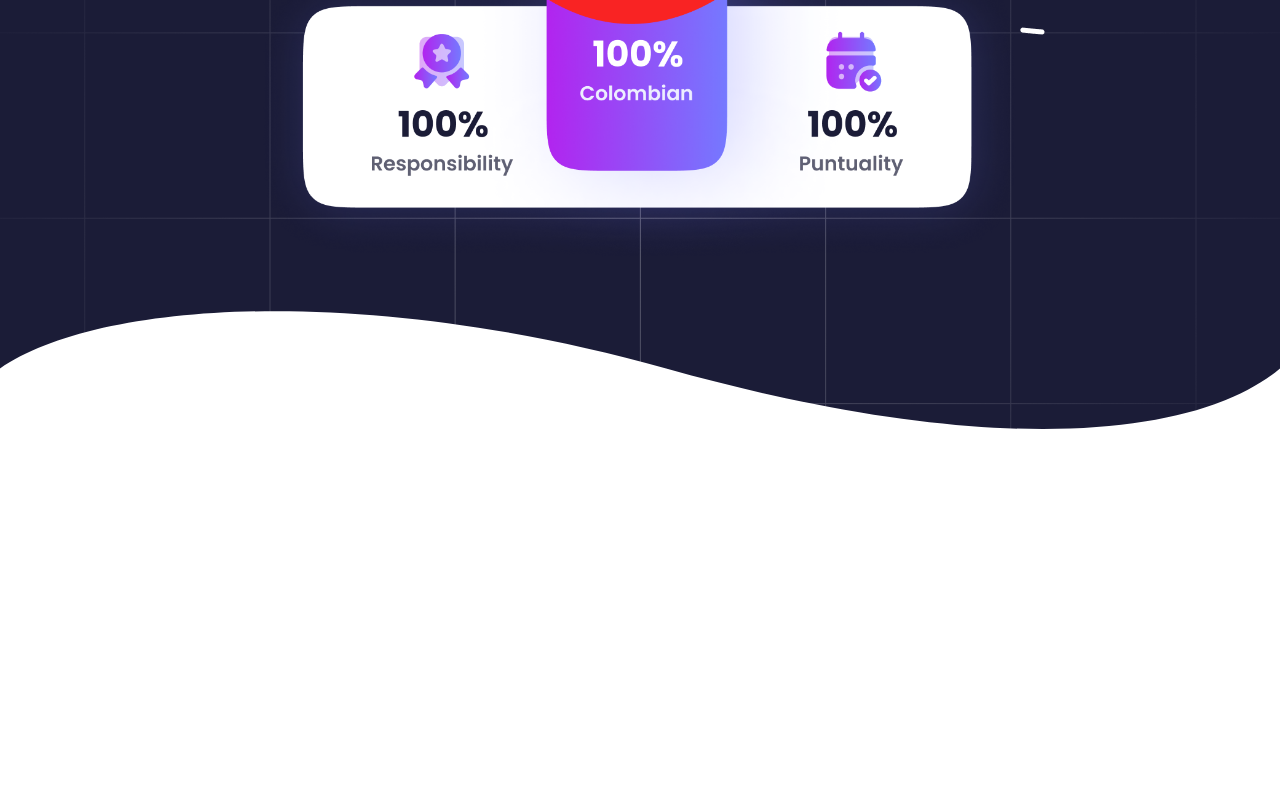
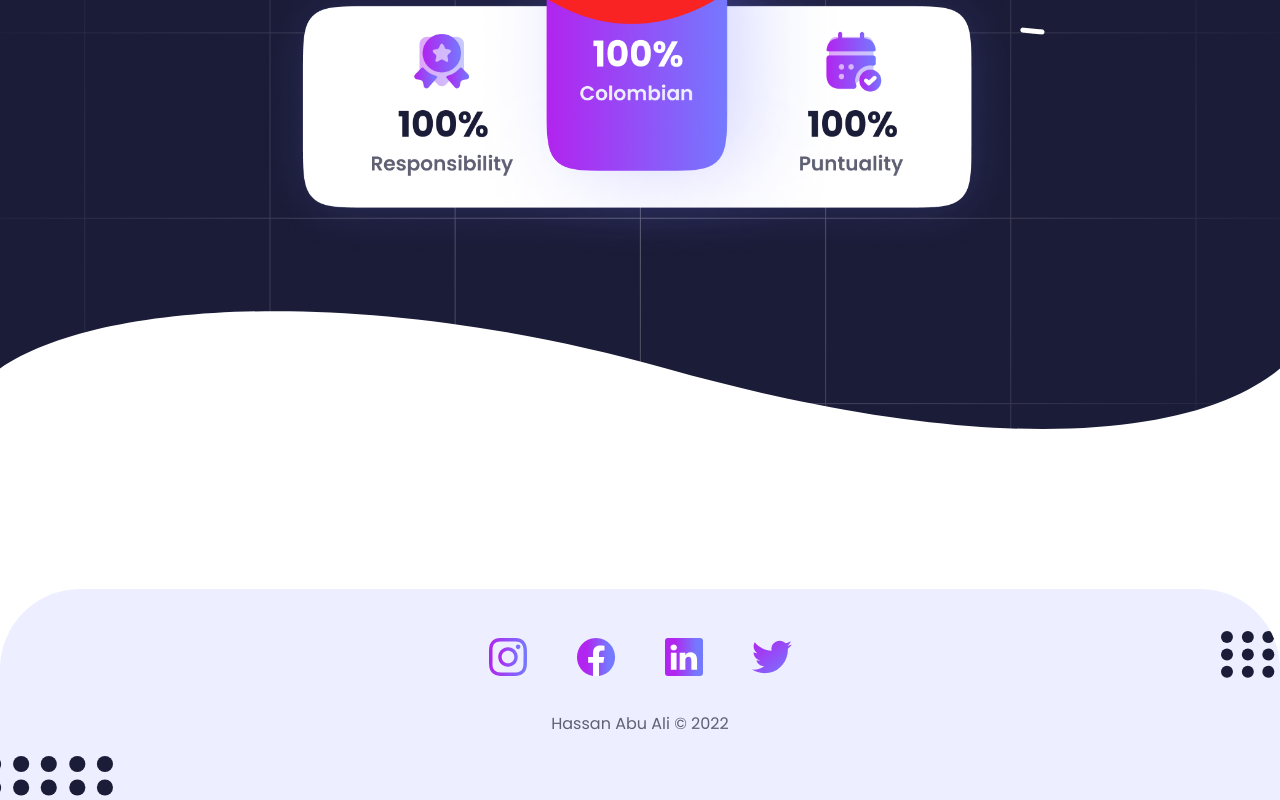
Before and after one commit to AhmedAdel700/5D, a React (Vite) app: page / in a window 1280 px wide. Shown: the part 2139-2939 px from the top of the page. Before the commit the page ends 2664 px from the top, so only its background shows below. Built offline with nearby package versions, Linux system fonts and the light colour scheme; the HTML template or start-up script is replaced by a standard one.

Commit message:
added the footer section

```diff
--- a/src/App.jsx
+++ b/src/App.jsx
@@ -1,5 +1,6 @@
 import "./App.css";
 import About from "./components/about/About";
+import Footer from "./components/footer/Footer";
 import Header from "./components/header/Header";
 import Home from "./components/home/Home";
 import Skills from "./components/skills/Skills";
@@ -11,6 +12,7 @@ export default function App() {
       <Home />
       <Skills />
       <About />
+      <Footer />
     </>
   );
 }
--- a/src/components/about/about.css
+++ b/src/components/about/about.css
@@ -50,11 +50,12 @@
   top: 8%;
 }
 
-
 @media (max-width: 1050px) {
   .about .group {
     top: 480px;
     left: 50%;
+    width: 770px;
+    height: 770px;
   }
 
   .about .group::before {
--- /dev/null
+++ b/src/components/footer/Footer.jsx
@@ -0,0 +1,25 @@
+import FacebookIcon from "./icons/FaceBookIcon";
+import "./footer.css";
+import InstagramIcon from "./icons/InstagramIcon";
+import LinkedInIcon from "./icons/LinkedInIcon";
+import TwitterIcon from "./icons/TwitterIcon";
+import Dots1 from "./dots/Dots1";
+import Dots2 from "./dots/Dots2";
+export default function Footer() {
+  return (
+    <>
+      <div className="footer">
+        <div className="icons">
+          <InstagramIcon />
+          <FacebookIcon />
+          <LinkedInIcon />
+          <TwitterIcon />
+        </div>
+        <p style={{ color: "#5F6073" }}>Hassan Abu Ali © 2022</p>
+
+        <Dots1 className="footer-dots1" />
+        <Dots2 className="footer-dots2" />
+      </div>
+    </>
+  );
+}
--- /dev/null
+++ b/src/components/footer/dots/Dots1.jsx
@@ -0,0 +1,21 @@
+const Dots1 = (props) => (
+  <svg
+    xmlns="http://www.w3.org/2000/svg"
+    width={113}
+    height={44}
+    fill="none"
+    {...props}
+  >
+    <circle cx={-6.942} cy={8.058} r={8.058} fill="#1B1C37" />
+    <circle cx={21.144} cy={8.058} r={8.058} fill="#1B1C37" />
+    <circle cx={48.77} cy={8.058} r={8.058} fill="#1B1C37" />
+    <circle cx={77.317} cy={8.058} r={8.058} fill="#1B1C37" />
+    <circle cx={104.942} cy={8.058} r={8.058} fill="#1B1C37" />
+    <circle cx={-6.942} cy={31.54} r={8.058} fill="#1B1C37" />
+    <circle cx={21.144} cy={31.54} r={8.058} fill="#1B1C37" />
+    <circle cx={48.77} cy={31.54} r={8.058} fill="#1B1C37" />
+    <circle cx={77.317} cy={31.54} r={8.058} fill="#1B1C37" />
+    <circle cx={104.942} cy={31.54} r={8.058} fill="#1B1C37" />
+  </svg>
+);
+export default Dots1;
--- /dev/null
+++ b/src/components/footer/dots/Dots2.jsx
@@ -0,0 +1,20 @@
+const Dots2 = (props) => (
+  <svg
+    xmlns="http://www.w3.org/2000/svg"
+    width={59}
+    height={47}
+    fill="none"
+    {...props}
+  >
+    <circle cx={5.98} cy={5.98} r={5.98} fill="#1B1C37" />
+    <circle cx={26.826} cy={5.98} r={5.98} fill="#1B1C37" />
+    <circle cx={47.329} cy={5.98} r={5.98} fill="#1B1C37" />
+    <circle cx={5.98} cy={23.408} r={5.98} fill="#1B1C37" />
+    <circle cx={26.826} cy={23.408} r={5.98} fill="#1B1C37" />
+    <circle cx={47.329} cy={23.408} r={5.98} fill="#1B1C37" />
+    <circle cx={5.98} cy={40.836} r={5.98} fill="#1B1C37" />
+    <circle cx={26.826} cy={40.836} r={5.98} fill="#1B1C37" />
+    <circle cx={47.329} cy={40.836} r={5.98} fill="#1B1C37" />
+  </svg>
+);
+export default Dots2;
--- /dev/null
+++ b/src/components/footer/footer.css
@@ -0,0 +1,45 @@
+.footer {
+  width: 100%;
+  height: 100%;
+  background-color: #edeeff;
+  border-top-left-radius: 5rem;
+  border-top-right-radius: 5rem;
+  padding: 3rem;
+  margin: 10rem 0 0;
+  display: flex;
+  justify-content: center;
+  align-items: center;
+  flex-direction: column;
+  gap: 2.2rem;
+  position: relative;
+  overflow: hidden;
+}
+
+.footer .icons > * {
+  margin: 0 1.5rem;
+  cursor: pointer;
+}
+
+@media (max-width: 767px) {
+  .footer .icons > * {
+    margin: 0 0.8rem;
+  }
+}
+
+@media (max-width: 350px) {
+  .footer .icons > * {
+    margin: 0 0.6rem;
+  }
+}
+
+.footer .footer-dots1 {
+  position: absolute;
+  left: 0;
+  bottom: 0;
+}
+
+.footer .footer-dots2 {
+  position: absolute;
+  right: 0;
+  top: 20%;
+}
--- /dev/null
+++ b/src/components/footer/icons/FaceBookIcon.jsx
@@ -0,0 +1,32 @@
+const Icon = (props) => (
+  <svg
+    xmlns="http://www.w3.org/2000/svg"
+    width={40}
+    height={40}
+    fill="none"
+    {...props}
+  >
+    <path
+      fill="url(#a)"
+      d="M20 1c-23.557.69-25.96 33.745-2.984 38h5.968C45.964 34.741 43.552 1.688 20 1"
+    />
+    <path
+      fill="#fff"
+      d="M22.984 25.642h4.45l.847-5.526h-5.297V16.53c0-1.512.74-2.985 3.112-2.985h2.409V8.84c-5.158-.929-11.354-.646-11.489 7.064v4.212h-4.85v5.526h4.85V39h5.968z"
+    />
+    <defs>
+      <linearGradient
+        id="a"
+        x1={1}
+        x2={39}
+        y1={20}
+        y2={20}
+        gradientUnits="userSpaceOnUse"
+      >
+        <stop stopColor="#B224EF" />
+        <stop offset={1} stopColor="#7579FF" />
+      </linearGradient>
+    </defs>
+  </svg>
+);
+export default Icon;
--- /dev/null
+++ b/src/components/footer/icons/InstagramIcon.jsx
@@ -0,0 +1,43 @@
+const Icon = (props) => (
+  <svg
+    xmlns="http://www.w3.org/2000/svg"
+    width={40}
+    height={40}
+    fill="none"
+    {...props}
+  >
+    <path
+      fill="url(#a)"
+      d="M30.14 7.58c-3.04.093-3.038 4.466 0 4.559 3.04-.093 3.04-4.467 0-4.56M20 10.219c-5.388 0-9.756 4.379-9.756 9.781.514 12.975 19 12.971 19.511 0 0-5.402-4.367-9.781-9.755-9.781m0 16.13c-3.497 0-6.332-2.843-6.332-6.349C14 11.578 26 11.58 26.333 20c0 3.507-2.836 6.35-6.333 6.35"
+    />
+    <path
+      fill="url(#b)"
+      d="M38.883 12.167c-.14-6.667-4.382-10.91-11.05-11.05-1.602-.155-14.063-.157-15.666 0-6.667.14-10.91 4.382-11.05 11.05-.155 1.6-.158 14.065 0 15.666.124 6.645 4.404 10.926 11.05 11.05 1.601.156 14.063.156 15.665 0 2.022-.092 3.404-.413 4.612-.883 4.235-1.691 6.304-5.454 6.44-10.167.154-1.602.156-14.063 0-15.666M27.676 35.464c-1.575.15-13.776.153-15.353 0-1.852-.085-2.858-.394-3.527-.654-5.78-2.681-3.988-8.102-4.26-15.544.006-1.728-.004-5.214 0-6.942.23-5.153 2.658-7.539 7.787-7.788 1.578-.15 13.775-.152 15.353 0 5.155.231 7.538 2.658 7.788 7.787.102 1.232.176 7.955 0 11.357.19 6.39-.102 11.409-7.788 11.784"
+    />
+    <defs>
+      <linearGradient
+        id="a"
+        x1={10.244}
+        x2={32.42}
+        y1={18.655}
+        y2={18.655}
+        gradientUnits="userSpaceOnUse"
+      >
+        <stop stopColor="#B224EF" />
+        <stop offset={1} stopColor="#7579FF" />
+      </linearGradient>
+      <linearGradient
+        id="b"
+        x1={1}
+        x2={39}
+        y1={20}
+        y2={20}
+        gradientUnits="userSpaceOnUse"
+      >
+        <stop stopColor="#B224EF" />
+        <stop offset={1} stopColor="#7579FF" />
+      </linearGradient>
+    </defs>
+  </svg>
+);
+export default Icon;
--- /dev/null
+++ b/src/components/footer/icons/LinkedInIcon.jsx
@@ -0,0 +1,32 @@
+const Icon = (props) => (
+  <svg
+    xmlns="http://www.w3.org/2000/svg"
+    width={40}
+    height={40}
+    fill="none"
+    {...props}
+  >
+    <path
+      fill="url(#a)"
+      d="M36.192 1.005c-5.845-.016-27.401.011-32.384 0C2.258 1.005 1 2.225 1 3.727v32.552C1 37.782 2.258 39 3.808 39h32.384C37.742 39 39 37.782 39 36.279V3.727c0-1.502-1.257-2.722-2.808-2.722"
+    />
+    <path
+      fill="#fff"
+      d="M21.381 32.802V23.25c-.055-1.755.994-3.393 3.105-3.466 2.057 0 2.88 1.568 2.88 3.868v9.15h5.686v-9.808c0-5.254-2.805-7.699-6.546-7.699-3.067 0-4.414 1.714-5.163 2.882l.038-2.48h-5.685c.074 1.605 0 17.105 0 17.105zm-8.833-7.418v-9.688H6.862v17.106h5.686c0-1.796.002-5.647 0-7.418M9.706 13.362c1.982 0 3.217-1.314 3.217-2.955-.017-3.959-6.402-3.915-6.397 0-.004 1.653 1.264 2.975 3.18 2.955"
+    />
+    <defs>
+      <linearGradient
+        id="a"
+        x1={1}
+        x2={39}
+        y1={20}
+        y2={20}
+        gradientUnits="userSpaceOnUse"
+      >
+        <stop stopColor="#B224EF" />
+        <stop offset={1} stopColor="#7579FF" />
+      </linearGradient>
+    </defs>
+  </svg>
+);
+export default Icon;
--- /dev/null
+++ b/src/components/footer/icons/TwitterIcon.jsx
@@ -0,0 +1,22 @@
+const TwitterIcon = () => (
+  <svg
+    width="40"
+    height="40"
+    viewBox="0 0 24 24"
+    fill="none"
+    xmlns="http://www.w3.org/2000/svg"
+  >
+    <defs>
+      <linearGradient id="gradTwitter" x1="0%" y1="0%" x2="100%" y2="100%">
+        <stop offset="0%" stopColor="#B224EF" stopOpacity="1" />
+        <stop offset="100%" stopColor="#7579FF" stopOpacity="1" />
+      </linearGradient>
+    </defs>
+    <path
+      fill="url(#gradTwitter)"
+      d="M23.954 4.569c-.885.392-1.83.656-2.825.775 1.014-.608 1.794-1.572 2.163-2.723-.951.555-2.005.959-3.127 1.177-.897-.959-2.173-1.555-3.594-1.555-2.719 0-4.924 2.204-4.924 4.924 0 .386.045.762.127 1.124-4.092-.205-7.719-2.165-10.148-5.144-.424.729-.666 1.572-.666 2.475 0 1.71.87 3.214 2.191 4.099-.807-.026-1.566-.248-2.228-.616v.061c0 2.385 1.693 4.374 3.946 4.827-.413.111-.849.171-1.296.171-.314 0-.623-.03-.924-.086.631 1.953 2.445 3.376 4.6 3.415-1.684 1.319-3.808 2.105-6.115 2.105-.398 0-.79-.023-1.175-.069 2.179 1.397 4.768 2.213 7.548 2.213 9.056 0 14.004-7.5 14.004-14.004 0-.213-.005-.425-.014-.636.961-.693 1.8-1.56 2.46-2.548l-.047-.02z"
+    />
+  </svg>
+);
+
+export default TwitterIcon;
```
